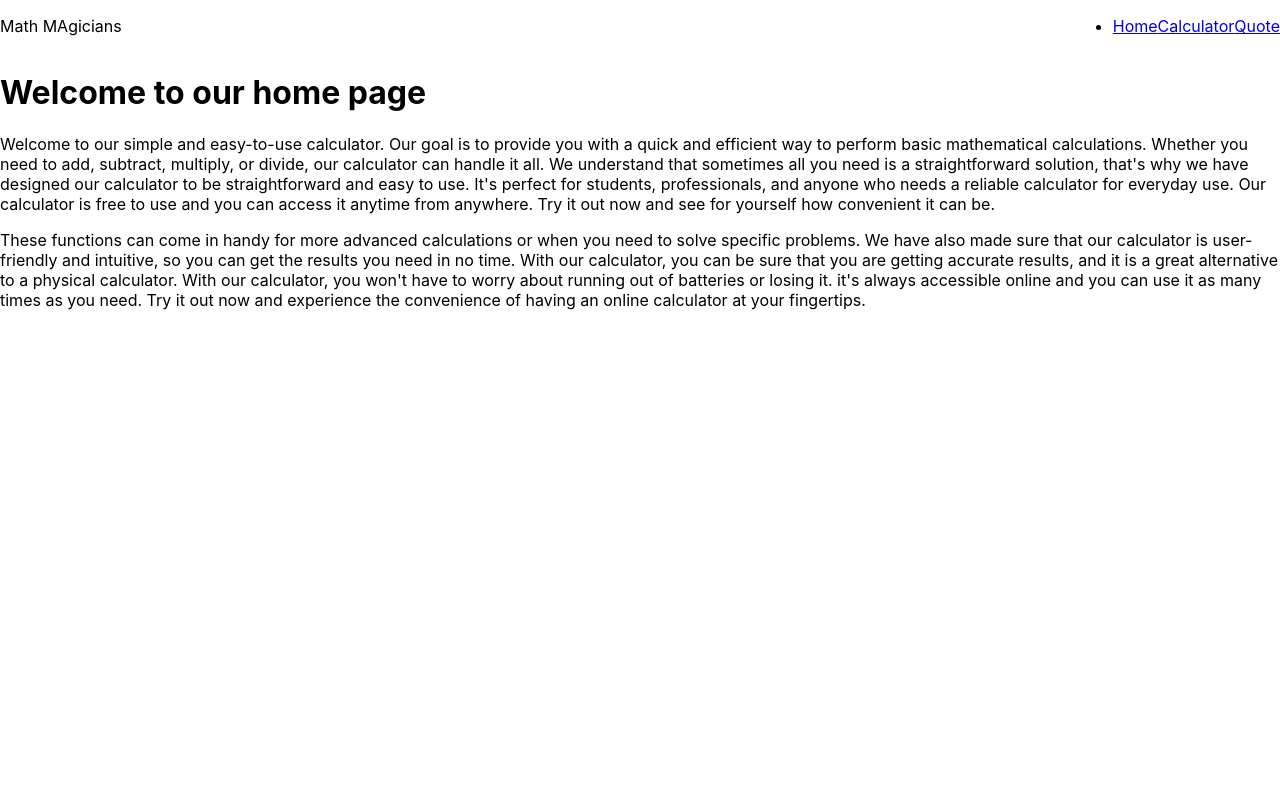
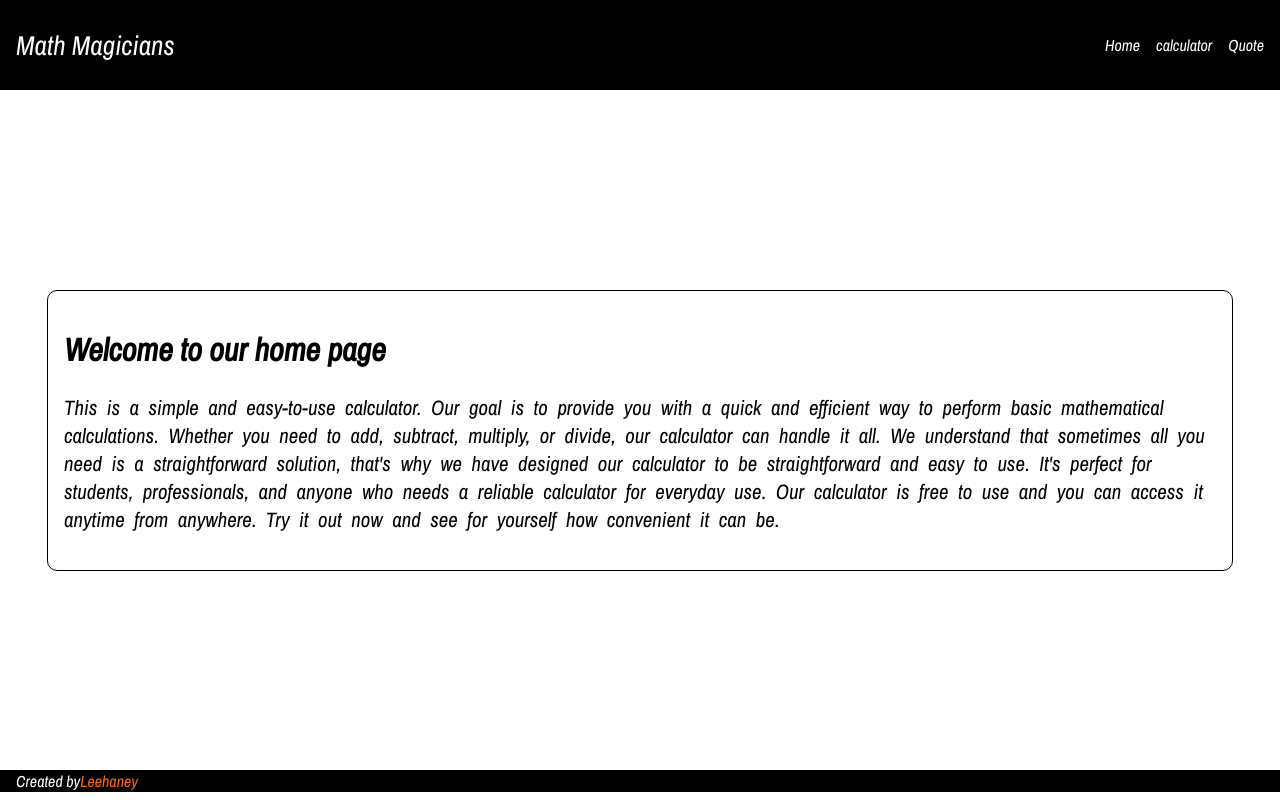
Before and after one commit to leehaney254/Math-Magician, a React (Create React App) app: page / in a window 1280 px wide. Built offline with nearby package versions, Linux system fonts and the light colour scheme.

Commit message:
Styles: Add style to home page

```diff
--- a/src/App.js
+++ b/src/App.js
@@ -6,6 +6,7 @@ import CalculatorPage from './pages/CalculatorPage';
 import Navbar from './components/Navbar';
 import Home from './pages/Home';
 import Quote from './pages/Quote';
+import Footer from './components/Footer';
 
 function App() {
   return (
@@ -16,6 +17,7 @@ function App() {
         <Route path="/calculator" element={<CalculatorPage />} />
         <Route path="/quote" element={<Quote />} />
       </Routes>
+      <Footer />
     </>
   );
 }
--- /dev/null
+++ b/src/components/Footer.js
@@ -0,0 +1,10 @@
+import './Navbar.css';
+
+const Footer = () => (
+  <footer className="navbar">
+    Created by
+    <a id="footerLink" href="https://github.com/leehaney254">Leehaney</a>
+  </footer>
+);
+
+export default Footer;
--- a/src/components/Navbar.css
+++ b/src/components/Navbar.css
@@ -1,4 +1,34 @@
 #navDisplay {
   display: flex;
   justify-content: space-between;
+  align-items: center;
 }
+
+.navbar {
+  background-color: black;
+  color: white;
+  padding: 0 1rem;
+}
+
+#links {
+  display: flex;
+  list-style: none;
+  justify-content: space-between;
+  gap: 1rem;
+}
+
+.link {
+  color: white;
+  text-decoration: none;
+}
+
+.link:hover {}
+
+#logo {
+  font-size: 1.7rem;
+}
+
+#footerLink {
+  color: #FF6700;
+  text-decoration: none;
+}
--- a/src/components/Navbar.js
+++ b/src/components/Navbar.js
@@ -3,14 +3,18 @@ import { NavLink } from 'react-router-dom';
 import './Navbar.css';
 
 const Navbar = () => (
-  <header>
+  <header className="navbar">
     <nav id="navDisplay">
-      <p>Math MAgicians</p>
-      <ul>
+      <p id="logo">Math Magicians</p>
+      <ul id="links">
         <li>
-          <NavLink to="/">Home</NavLink>
-          <NavLink to="/calculator">Calculator</NavLink>
-          <NavLink to="/quote">Quote</NavLink>
+          <NavLink className="link" to="/">Home</NavLink>
+        </li>
+        <li>
+          <NavLink className="link" to="/calculator">calculator</NavLink>
+        </li>
+        <li>
+          <NavLink className="link" to="/quote">Quote</NavLink>
         </li>
       </ul>
     </nav>
--- a/src/index.css
+++ b/src/index.css
@@ -1,17 +1,6 @@
+@import url('https://fonts.googleapis.com/css2?family=Archivo+Narrow:ital@1&family=Lato&family=Oswald:wght@300&family=Poppins&family=Roboto&display=swap');
+
 body {
   margin: 0;
-  font-family:
-    -apple-system,
-    BlinkMacSystemFont,
-    'Segoe UI',
-    'Roboto',
-    'Oxygen',
-    'Ubuntu',
-    'Cantarell',
-    'Fira Sans',
-    'Droid Sans',
-    'Helvetica Neue',
-    sans-serif;
-  -webkit-font-smoothing: antialiased;
-  -moz-osx-font-smoothing: grayscale;
+  font-family: 'Archivo Narrow', sans-serif;
 }
--- /dev/null
+++ b/src/pages/Home.css
@@ -0,0 +1,18 @@
+#homeContent {
+  border: 1px solid black;
+  width: 90%;
+  border-radius: 10px;
+  padding: 1rem;
+}
+
+#homeContainer {
+  height: 85vh;
+  display: flex;
+  justify-content: center;
+  align-items: center;
+}
+
+#homeText {
+  word-spacing: 0.3rem;
+  font-size: 1.3rem;
+}
--- a/src/pages/Home.js
+++ b/src/pages/Home.js
@@ -1,10 +1,12 @@
 import React from 'react';
+import './Home.css';
 
 const Home = () => (
-  <main>
+  <main id="homeContainer">
+    <div id="homeContent">
       <h1>Welcome to our home page</h1>
-    <p>
-      Welcome to our simple and easy-to-use calculator.
+      <p id="homeText">
+        This is a simple and easy-to-use calculator.
         Our goal is to provide you with a quick and efficient way
         to perform basic mathematical calculations.
         Whether you need to add, subtract, multiply, or divide, our calculator can handle it all.
@@ -15,18 +17,7 @@ const Home = () => (
         Our calculator is free to use and you can access it anytime from anywhere.
         Try it out now and see for yourself how convenient it can be.
       </p>
-    <p>
-      These functions can come in handy for more advanced calculations
-      or when you need to solve specific problems.
-      We have also made sure that our calculator is user-friendly and intuitive,
-      so you can get the results you need in no time. With our calculator,
-      you can be sure that you are getting accurate results,
-      and it is a great alternative to a physical calculator.
-      With our calculator, you won&apos;t have to worry about running out of batteries or losing it.
-      it&apos;s always accessible online and you can use it as many times as you need.
-      Try it out now and experience the convenience of having an online calculator at
-      your fingertips.
-    </p>
+    </div>
   </main>
 );
 
```
Lines whose indentation alone changed are shown as unchanged.
